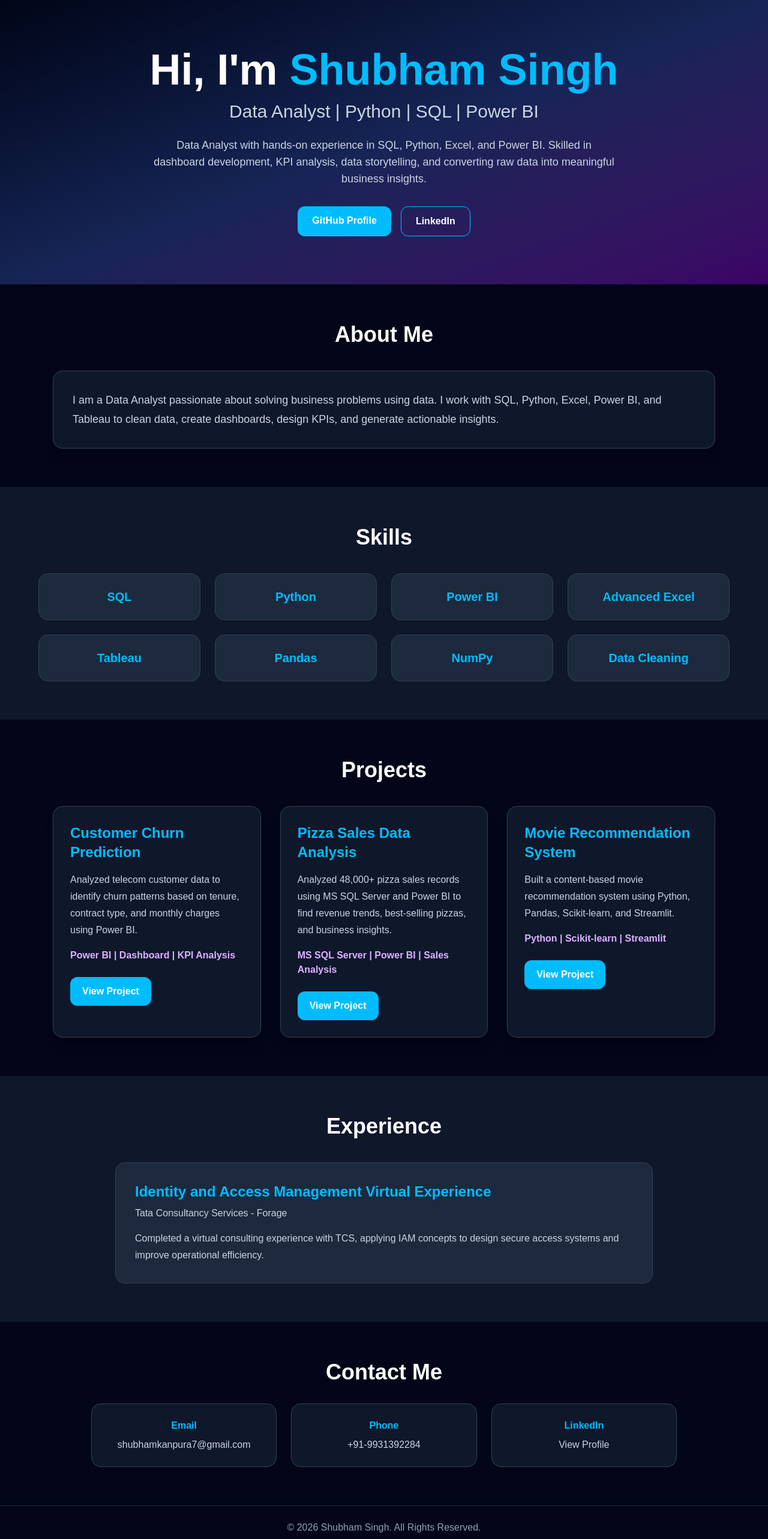
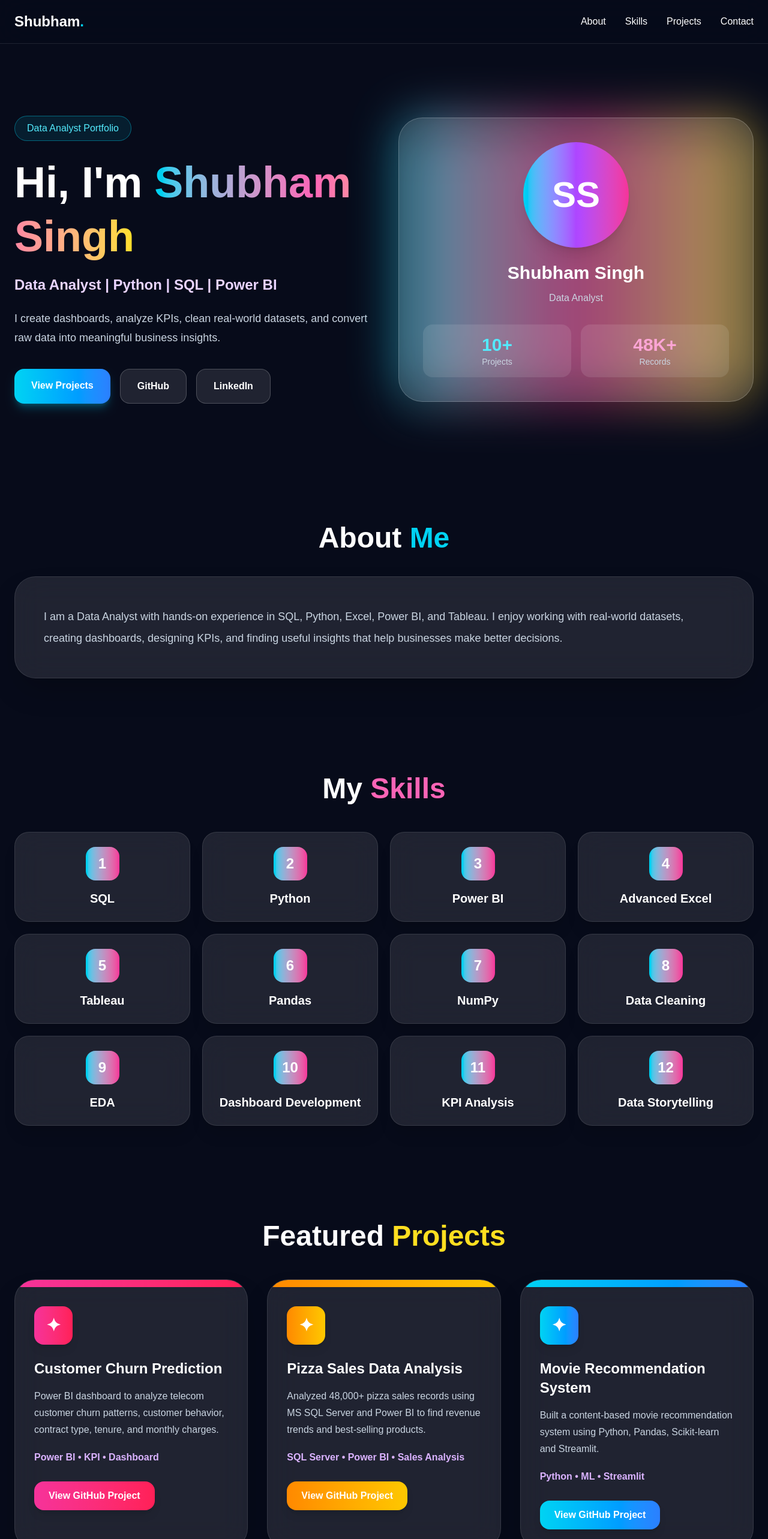
Before and after one commit to iam-shubhamm/My-portfolio, a Next.js app: page / in a window 1280 px wide. Shown: the top 2566 px of the page at 60% size. Built offline with nearby package versions, Linux system fonts and the light colour scheme.

Commit message:
Refactor Home component and update project details

```diff
--- a/app/page.tsx
+++ b/app/page.tsx
@@ -1,176 +1,287 @@
+const projects = [
+  {
+    title: "Customer Churn Prediction",
+    desc: "Power BI dashboard to analyze telecom customer churn patterns, customer behavior, contract type, tenure, and monthly charges.",
+    tech: "Power BI • KPI • Dashboard",
+    link: "https://github.com/iam-shubhamm/Customer-Churn-Prediction",
+    color: "from-pink-500 to-rose-500",
+  },
+  {
+    title: "Pizza Sales Data Analysis",
+    desc: "Analyzed 48,000+ pizza sales records using MS SQL Server and Power BI to find revenue trends and best-selling products.",
+    tech: "SQL Server • Power BI • Sales Analysis",
+    link: "https://github.com/iam-shubhamm/Pizza-Sales-Analysis-Dashboard-using-MS-SQL-Server-and-Power-BI",
+    color: "from-orange-400 to-yellow-400",
+  },
+  {
+    title: "Movie Recommendation System",
+    desc: "Built a content-based movie recommendation system using Python, Pandas, Scikit-learn and Streamlit.",
+    tech: "Python • ML • Streamlit",
+    link: "https://github.com/iam-shubhamm/Movie-Recommendation-System",
+    color: "from-cyan-400 to-blue-500",
+  },
+];
+
+const skills = [
+  "SQL",
+  "Python",
+  "Power BI",
+  "Advanced Excel",
+  "Tableau",
+  "Pandas",
+  "NumPy",
+  "Data Cleaning",
+  "EDA",
+  "Dashboard Development",
+  "KPI Analysis",
+  "Data Storytelling",
+];
+
 export default function Home() {
   return (
-    <main className="min-h-screen bg-slate-950 text-white">
+    <main className="min-h-screen overflow-hidden bg-[#070b1a] text-white">
+      {/* Background */}
+      <div className="fixed inset-0 -z-10">
+        <div className="absolute left-[-10%] top-[-10%] h-80 w-80 rounded-full bg-pink-500 blur-[120px]" />
+        <div className="absolute right-[-10%] top-[10%] h-96 w-96 rounded-full bg-cyan-500 blur-[130px]" />
+        <div className="absolute bottom-[-10%] left-[35%] h-96 w-96 rounded-full bg-purple-600 blur-[140px]" />
+      </div>
+
+      {/* Navbar */}
+      <nav className="sticky top-0 z-50 border-b border-white/10 bg-[#070b1a]/70 backdrop-blur-xl">
+        <div className="mx-auto flex max-w-7xl items-center justify-between px-6 py-5">
+          <h1 className="text-2xl font-black">
+            Shubham<span className="text-cyan-400">.</span>
+          </h1>
+
+          <div className="hidden gap-8 md:flex">
+            <a href="#about" className="hover:text-cyan-400">About</a>
+            <a href="#skills" className="hover:text-cyan-400">Skills</a>
+            <a href="#projects" className="hover:text-cyan-400">Projects</a>
+            <a href="#contact" className="hover:text-cyan-400">Contact</a>
+          </div>
+        </div>
+      </nav>
+
       {/* Hero */}
-      <section className="px-6 py-20 text-center bg-gradient-to-br from-slate-950 via-blue-950 to-purple-950">
-        <h1 className="text-5xl md:text-7xl font-bold mb-4">
-          Hi, I&apos;m <span className="text-sky-400">Shubham Singh</span>
-        </h1>
+      <section className="mx-auto grid min-h-[90vh] max-w-7xl items-center gap-12 px-6 py-20 md:grid-cols-2">
+        <div>
+          <div className="mb-6 inline-block rounded-full border border-cyan-400/40 bg-cyan-400/10 px-5 py-2 text-cyan-300">
+            Data Analyst Portfolio
+          </div>
 
-        <h2 className="text-2xl md:text-3xl text-slate-300 mb-6">
-          Data Analyst | Python | SQL | Power BI
-        </h2>
+          <h1 className="text-5xl font-black leading-tight md:text-7xl">
+            Hi, I&apos;m{" "}
+            <span className="bg-gradient-to-r from-cyan-400 via-pink-400 to-yellow-300 bg-clip-text text-transparent">
+              Shubham Singh
+            </span>
+          </h1>
 
-        <p className="max-w-3xl mx-auto text-slate-300 text-lg">
-          Data Analyst with hands-on experience in SQL, Python, Excel, and Power BI.
-          Skilled in dashboard development, KPI analysis, data storytelling, and
-          converting raw data into meaningful business insights.
-        </p>
+          <h2 className="mt-5 text-2xl font-semibold text-purple-200">
+            Data Analyst | Python | SQL | Power BI
+          </h2>
 
-        <div className="mt-8 flex flex-wrap justify-center gap-4">
-          <a
-            href="https://github.com/iam-shubhamm?tab=repositories"
-            target="_blank"
-            className="bg-sky-400 text-slate-950 px-6 py-3 rounded-xl font-semibold hover:bg-sky-300"
-          >
-            GitHub Profile
-          </a>
+          <p className="mt-6 max-w-2xl text-lg leading-8 text-slate-300">
+            I create dashboards, analyze KPIs, clean real-world datasets, and
+            convert raw data into meaningful business insights.
+          </p>
 
-          <a
-            href="https://www.linkedin.com/in/shubhamsingh7a"
-            target="_blank"
-            className="border border-sky-400 px-6 py-3 rounded-xl font-semibold hover:bg-sky-400 hover:text-slate-950"
-          >
-            LinkedIn
-          </a>
+          <div className="mt-9 flex flex-wrap gap-4">
+            <a
+              href="#projects"
+              className="rounded-2xl bg-gradient-to-r from-cyan-400 to-blue-500 px-7 py-4 font-bold text-slate-950 shadow-lg shadow-cyan-500/30 transition hover:scale-105"
+            >
+              View Projects
+            </a>
+
+            <a
+              href="https://github.com/iam-shubhamm?tab=repositories"
+              target="_blank"
+              className="rounded-2xl border border-white/20 bg-white/10 px-7 py-4 font-bold transition hover:scale-105 hover:bg-white/20"
+            >
+              GitHub
+            </a>
+
+            <a
+              href="https://www.linkedin.com/in/shubhamsingh7a"
+              target="_blank"
+              className="rounded-2xl border border-white/20 bg-white/10 px-7 py-4 font-bold transition hover:scale-105 hover:bg-white/20"
+            >
+              LinkedIn
+            </a>
+          </div>
+        </div>
+
+        <div className="relative">
+          <div className="absolute inset-0 rounded-[40px] bg-gradient-to-r from-cyan-400 via-pink-500 to-yellow-300 blur-2xl opacity-60" />
+          <div className="relative rounded-[40px] border border-white/20 bg-white/10 p-10 text-center shadow-2xl backdrop-blur-xl">
+            <div className="mx-auto mb-6 flex h-44 w-44 items-center justify-center rounded-full bg-gradient-to-r from-cyan-400 via-purple-500 to-pink-500 text-6xl font-black text-white shadow-xl">
+              SS
+            </div>
+            <h2 className="text-3xl font-black">Shubham Singh</h2>
+            <p className="mt-3 text-slate-300">Data Analyst</p>
+
+            <div className="mt-8 grid grid-cols-2 gap-4">
+              <div className="rounded-2xl bg-white/10 p-4">
+                <h3 className="text-3xl font-black text-cyan-300">10+</h3>
+                <p className="text-sm text-slate-300">Projects</p>
+              </div>
+              <div className="rounded-2xl bg-white/10 p-4">
+                <h3 className="text-3xl font-black text-pink-300">48K+</h3>
+                <p className="text-sm text-slate-300">Records</p>
+              </div>
+            </div>
+          </div>
         </div>
       </section>
 
       {/* About */}
-      <section className="px-6 py-16 max-w-6xl mx-auto">
-        <h2 className="text-4xl font-bold text-center mb-10">About Me</h2>
+      <section id="about" className="mx-auto max-w-7xl px-6 py-20">
+        <h2 className="mb-10 text-center text-5xl font-black">
+          About <span className="text-cyan-400">Me</span>
+        </h2>
 
-        <div className="bg-slate-900 border border-slate-700 rounded-2xl p-8 shadow-xl">
-          <p className="text-slate-300 text-lg leading-8">
-            I am a Data Analyst passionate about solving business problems using data.
-            I work with SQL, Python, Excel, Power BI, and Tableau to clean data,
-            create dashboards, design KPIs, and generate actionable insights.
+        <div className="rounded-[35px] border border-white/10 bg-white/10 p-8 shadow-2xl backdrop-blur-xl md:p-12">
+          <p className="text-lg leading-9 text-slate-300">
+            I am a Data Analyst with hands-on experience in SQL, Python, Excel,
+            Power BI, and Tableau. I enjoy working with real-world datasets,
+            creating dashboards, designing KPIs, and finding useful insights
+            that help businesses make better decisions.
           </p>
         </div>
       </section>
 
       {/* Skills */}
-      <section className="px-6 py-16 bg-slate-900">
-        <h2 className="text-4xl font-bold text-center mb-10">Skills</h2>
+      <section id="skills" className="px-6 py-20">
+        <h2 className="mb-12 text-center text-5xl font-black">
+          My <span className="text-pink-400">Skills</span>
+        </h2>
 
-        <div className="max-w-6xl mx-auto grid md:grid-cols-4 sm:grid-cols-2 gap-6">
-          {[
-            "SQL",
-            "Python",
-            "Power BI",
-            "Advanced Excel",
-            "Tableau",
-            "Pandas",
-            "NumPy",
-            "Data Cleaning",
-          ].map((skill) => (
+        <div className="mx-auto grid max-w-7xl gap-5 sm:grid-cols-2 md:grid-cols-3 lg:grid-cols-4">
+          {skills.map((skill, index) => (
             <div
               key={skill}
-              className="bg-slate-800 border border-slate-700 rounded-2xl p-6 text-center hover:border-sky-400 hover:-translate-y-2 transition"
+              className="rounded-3xl border border-white/10 bg-white/10 p-6 text-center shadow-xl backdrop-blur-xl transition hover:-translate-y-2 hover:border-cyan-400"
             >
-              <h3 className="text-xl font-semibold text-sky-400">{skill}</h3>
+              <div className="mx-auto mb-4 flex h-14 w-14 items-center justify-center rounded-2xl bg-gradient-to-r from-cyan-400 to-pink-500 text-2xl font-black">
+                {index + 1}
+              </div>
+              <h3 className="text-xl font-bold">{skill}</h3>
             </div>
           ))}
         </div>
       </section>
 
       {/* Projects */}
-      <section className="px-6 py-16 max-w-6xl mx-auto">
-        <h2 className="text-4xl font-bold text-center mb-10">Projects</h2>
+      <section id="projects" className="mx-auto max-w-7xl px-6 py-20">
+        <h2 className="mb-12 text-center text-5xl font-black">
+          Featured <span className="text-yellow-300">Projects</span>
+        </h2>
 
-        <div className="grid md:grid-cols-3 gap-8">
-          <ProjectCard
-            title="Customer Churn Prediction"
-            desc="Analyzed telecom customer data to identify churn patterns based on tenure, contract type, and monthly charges using Power BI."
-            tech="Power BI | Dashboard | KPI Analysis"
-            link="https://github.com/iam-shubhamm/Customer-Churn-Prediction"
-          />
+        <div className="grid gap-8 md:grid-cols-3">
+          {projects.map((project) => (
+            <div
+              key={project.title}
+              className="group overflow-hidden rounded-[35px] border border-white/10 bg-white/10 shadow-2xl backdrop-blur-xl transition hover:-translate-y-3"
+            >
+              <div className={`h-3 bg-gradient-to-r ${project.color}`} />
 
-          <ProjectCard
-            title="Pizza Sales Data Analysis"
-            desc="Analyzed 48,000+ pizza sales records using MS SQL Server and Power BI to find revenue trends, best-selling pizzas, and business insights."
-            tech="MS SQL Server | Power BI | Sales Analysis"
-            link="https://github.com/iam-shubhamm/Pizza-Sales-Analysis-Dashboard-using-MS-SQL-Server-and-Power-BI"
-          />
+              <div className="p-8">
+                <div
+                  className={`mb-6 flex h-16 w-16 items-center justify-center rounded-2xl bg-gradient-to-r ${project.color} text-3xl font-black shadow-lg`}
+                >
+                  ✦
+                </div>
 
-          <ProjectCard
-            title="Movie Recommendation System"
-            desc="Built a content-based movie recommendation system using Python, Pandas, Scikit-learn, and Streamlit."
-            tech="Python | Scikit-learn | Streamlit"
-            link="https://github.com/iam-shubhamm/Movie-Recommendation-System"
-          />
+                <h3 className="text-2xl font-black">{project.title}</h3>
+
+                <p className="mt-4 leading-7 text-slate-300">
+                  {project.desc}
+                </p>
+
+                <p className="mt-5 font-bold text-purple-300">
+                  {project.tech}
+                </p>
+
+                <a
+                  href={project.link}
+                  target="_blank"
+                  className={`mt-7 inline-block rounded-2xl bg-gradient-to-r ${project.color} px-6 py-3 font-black text-white shadow-lg transition group-hover:scale-105`}
+                >
+                  View GitHub Project
+                </a>
+              </div>
+            </div>
+          ))}
         </div>
       </section>
 
       {/* Experience */}
-      <section className="px-6 py-16 bg-slate-900">
-        <h2 className="text-4xl font-bold text-center mb-10">Experience</h2>
+      <section className="px-6 py-20">
+        <h2 className="mb-12 text-center text-5xl font-black">
+          Experience & <span className="text-cyan-400">Education</span>
+        </h2>
 
-        <div className="max-w-4xl mx-auto bg-slate-800 border border-slate-700 rounded-2xl p-8">
-          <h3 className="text-2xl font-bold text-sky-400">
-            Identity and Access Management Virtual Experience
-          </h3>
-          <p className="text-slate-300 mt-2">Tata Consultancy Services - Forage</p>
-          <p className="text-slate-300 mt-4 leading-7">
-            Completed a virtual consulting experience with TCS, applying IAM concepts
-            to design secure access systems and improve operational efficiency.
-          </p>
+        <div className="mx-auto max-w-5xl space-y-6">
+          <div className="rounded-[30px] border border-cyan-400/30 bg-cyan-400/10 p-8">
+            <h3 className="text-2xl font-black text-cyan-300">
+              Identity and Access Management Virtual Experience
+            </h3>
+            <p className="mt-2 text-purple-200">Tata Consultancy Services - Forage</p>
+            <p className="mt-4 text-slate-300">
+              Completed a virtual consulting experience with TCS, applying IAM
+              concepts to design secure access systems and improve operational efficiency.
+            </p>
+          </div>
+
+          <div className="rounded-[30px] border border-pink-400/30 bg-pink-400/10 p-8">
+            <h3 className="text-2xl font-black text-pink-300">
+              Bachelor of Technology
+            </h3>
+            <p className="mt-2 text-purple-200">
+              United Institute of Technology, Prayagraj | 2021 - 2025
+            </p>
+          </div>
         </div>
       </section>
 
       {/* Contact */}
-      <section className="px-6 py-16 max-w-5xl mx-auto text-center">
-        <h2 className="text-4xl font-bold mb-8">Contact Me</h2>
+      <section id="contact" className="mx-auto max-w-7xl px-6 py-20">
+        <h2 className="mb-12 text-center text-5xl font-black">
+          Contact <span className="text-pink-400">Me</span>
+        </h2>
 
-        <div className="grid md:grid-cols-3 gap-6">
-          <a className="bg-slate-900 border border-slate-700 rounded-2xl p-6 hover:border-sky-400" href="mailto:shubhamkanpura7@gmail.com">
-            <h3 className="text-sky-400 font-bold">Email</h3>
-            <p className="text-slate-300 mt-2">shubhamkanpura7@gmail.com</p>
+        <div className="grid gap-6 md:grid-cols-3">
+          <a
+            href="mailto:shubhamkanpura7@gmail.com"
+            className="rounded-[30px] border border-white/10 bg-white/10 p-8 text-center transition hover:-translate-y-2 hover:border-cyan-400"
+          >
+            <h3 className="text-2xl font-black text-cyan-300">Email</h3>
+            <p className="mt-3 text-slate-300">shubhamkanpura7@gmail.com</p>
           </a>
 
-          <a className="bg-slate-900 border border-slate-700 rounded-2xl p-6 hover:border-sky-400" href="tel:+919931392284">
-            <h3 className="text-sky-400 font-bold">Phone</h3>
-            <p className="text-slate-300 mt-2">+91-9931392284</p>
+          <a
+            href="tel:+919931392284"
+            className="rounded-[30px] border border-white/10 bg-white/10 p-8 text-center transition hover:-translate-y-2 hover:border-pink-400"
+          >
+            <h3 className="text-2xl font-black text-pink-300">Phone</h3>
+            <p className="mt-3 text-slate-300">+91-9931392284</p>
           </a>
 
-          <a className="bg-slate-900 border border-slate-700 rounded-2xl p-6 hover:border-sky-400" href="https://www.linkedin.com/in/shubhamsingh7a" target="_blank">
-            <h3 className="text-sky-400 font-bold">LinkedIn</h3>
-            <p className="text-slate-300 mt-2">View Profile</p>
+          <a
+            href="https://www.linkedin.com/in/shubhamsingh7a"
+            target="_blank"
+            className="rounded-[30px] border border-white/10 bg-white/10 p-8 text-center transition hover:-translate-y-2 hover:border-yellow-300"
+          >
+            <h3 className="text-2xl font-black text-yellow-300">LinkedIn</h3>
+            <p className="mt-3 text-slate-300">View Profile</p>
           </a>
         </div>
       </section>
 
-      <footer className="text-center py-6 border-t border-slate-800 text-slate-400">
-        © 2026 Shubham Singh. All Rights Reserved.
+      <footer className="border-t border-white/10 py-8 text-center text-slate-400">
+        © 2026 Shubham Singh. Built with Next.js.
       </footer>
     </main>
   );
 }
-
-function ProjectCard({
-  title,
-  desc,
-  tech,
-  link,
-}: {
-  title: string;
-  desc: string;
-  tech: string;
-  link: string;
-}) {
-  return (
-    <div className="bg-slate-900 border border-slate-700 rounded-2xl p-7 shadow-xl hover:border-sky-400 hover:-translate-y-2 transition">
-      <h3 className="text-2xl font-bold text-sky-400 mb-4">{title}</h3>
-      <p className="text-slate-300 leading-7 mb-4">{desc}</p>
-      <p className="text-purple-300 font-semibold mb-6">{tech}</p>
-
-      <a
-        href={link}
-        target="_blank"
-        className="inline-block bg-sky-400 text-slate-950 px-5 py-3 rounded-xl font-semibold hover:bg-sky-300"
-      >
-        View Project
-      </a>
-    </div>
-  );
-}
```
